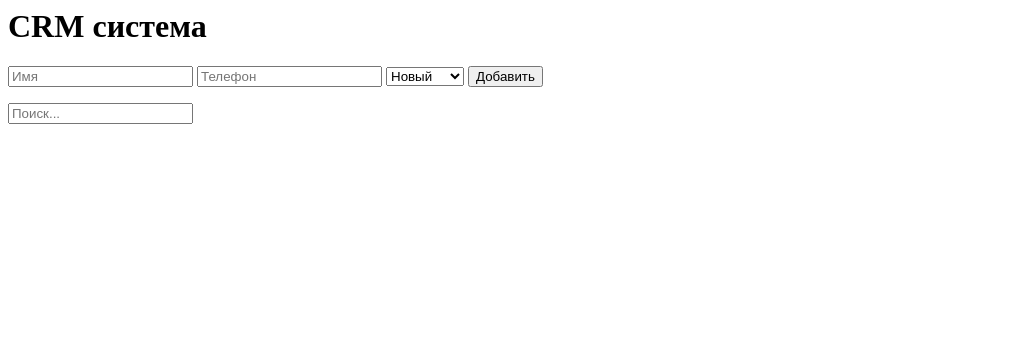
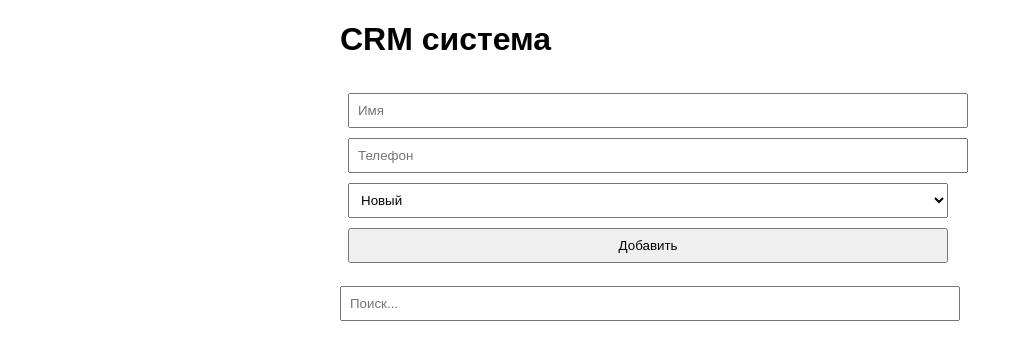
Before and after one commit to DrakoMalfust/Mini-CRM, a website: page index.html in a window 1280 px wide. Shown: the whole page, without its empty margins (0-1023 px from the left). Drawn offline with Linux system fonts and the light colour scheme.

Commit message:
check bugs

```diff
--- a/app.js
+++ b/app.js
@@ -1,4 +1,4 @@
-
+console.log('JS работает')
 let clients = JSON.parse(localStorage.getItem('clients')) || [];
 
 
--- a/index.html
+++ b/index.html
@@ -1,3 +1,14 @@
+<!DOCTYPE html>
+<html lang="en">
+
+<head>
+  <meta charset="UTF-8">
+  <meta name="viewport" content="width=device-width, initial-scale=1.0">
+  <title>Document</title>
+  <link rel="stylesheet" href="style.css">
+</head>
+
+<body>
   <h1>CRM система</h1>
 
   <form id="clientForm">
@@ -16,3 +27,8 @@
   <input type="text" id="search" placeholder="Поиск..." />
 
   <ul id="clientList"></ul>
+  <script src="=app.js"></script>
+</body>
+
+
+</html>
--- /dev/null
+++ b/package.json
@@ -0,0 +1,5 @@
+{
+  "dependencies": {
+    "node-localstorage": "^3.0.5"
+  }
+}
```
Also changed, not shown: 2 other files. Lines whose indentation alone changed are shown as unchanged.
